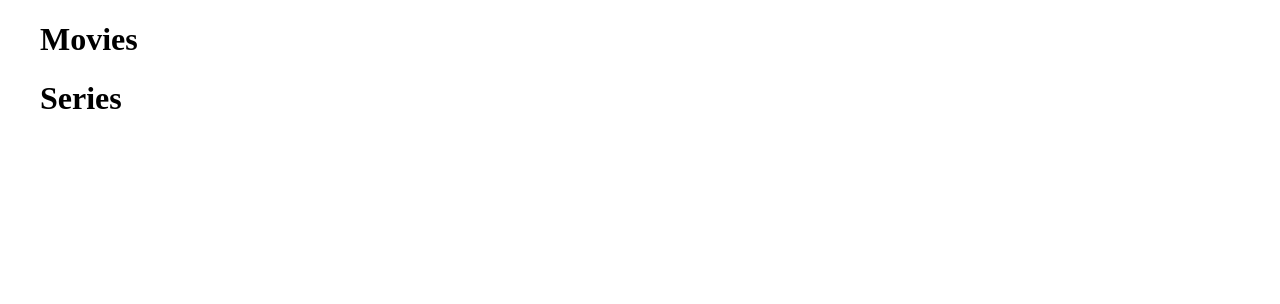
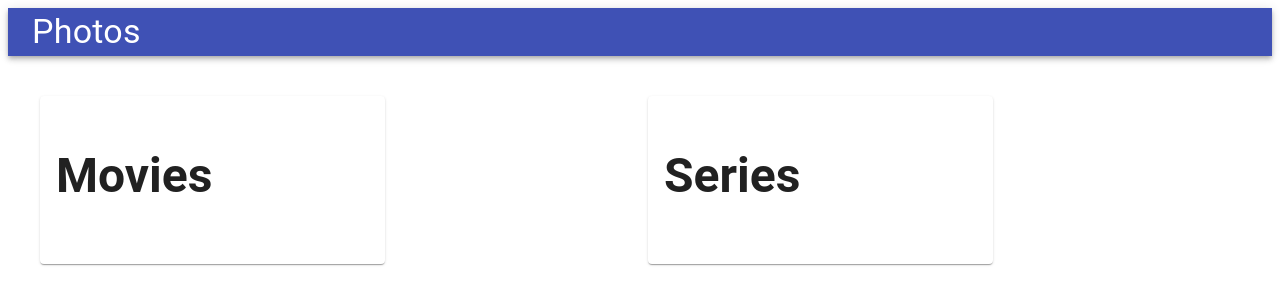
Before and after one commit to metesv/pankod-challenge, a Next.js app in the folder client/: page / in a window 1280 px wide. Shown: the top 304 px of the page. Built offline with nearby package versions, Linux system fonts and the light colour scheme.

Commit message:
nicer index page

```diff
--- a/client/components/Navbar.tsx
+++ b/client/components/Navbar.tsx
@@ -9,7 +9,7 @@ import {
 
 function Navbar() {
   return (
-    <Box sx={{ flexGrow: 1 }}>
+    <Box sx={{ flexGrow: 1, mb: 5 }}>
       <AppBar position="static">
         <Toolbar variant="dense">
           <Link href="/">
--- a/client/pages/_app.tsx
+++ b/client/pages/_app.tsx
@@ -1,15 +1,15 @@
 import React from "react";
 import type { AppProps } from "next/app";
 import { QueryClient, QueryClientProvider } from "react-query";
-import { ReactQueryDevtools } from "react-query/devtools";
+import Navbar from "../components/Navbar";
 
 function MyApp({ Component, pageProps }: AppProps) {
   const [queryClient] = React.useState(() => new QueryClient());
   return (
     // Provide the client to your App
     <QueryClientProvider client={queryClient}>
+      <Navbar />
       <Component {...pageProps} />
-      {/* <ReactQueryDevtools initialIsOpen={false} /> */}
     </QueryClientProvider>
   );
 }
--- a/client/pages/index.tsx
+++ b/client/pages/index.tsx
@@ -1,6 +1,7 @@
 import type { NextPage } from 'next'
 import Head from 'next/head'
 import Link from "next/link"
+import { Grid, Card, CardContent, Typography } from '@mui/material'
 import styles from '../styles/Home.module.css'
 
 const Home: NextPage = () => {
@@ -11,12 +12,30 @@ const Home: NextPage = () => {
         <meta name="description" content="Generated by create next app" />
         <link rel="icon" href="/favicon.ico" />
       </Head>
+      <Grid container spacing={2}>
+        <Grid item xs={12} md={6}>
           <Link href="/movies">
+            <Card sx={{ maxWidth: 345, cursor: "pointer" }}>
+              <CardContent>
+                <Typography gutterBottom variant="h5" component="div">
                     <h1>Movies</h1>
+                </Typography>
+              </CardContent>
+            </Card>
           </Link>
+        </Grid>
+        <Grid item xs={12} md={6}>
           <Link href="/series">
+            <Card sx={{ maxWidth: 345, cursor: "pointer" }}>
+              <CardContent>
+                <Typography gutterBottom variant="h5" component="div">
                     <h1>Series</h1>
+                </Typography>
+              </CardContent>
+            </Card>
           </Link>
+        </Grid>
+      </Grid>
     </div>
   )
 }
--- a/client/pages/movies.tsx
+++ b/client/pages/movies.tsx
@@ -4,7 +4,6 @@ import { useQuery } from "react-query"
 import { CircularProgress, TextField, Grid } from '@mui/material'
 import PageNumber from "../components/PageNumber"
 import Show from "../components/Show"
-import Navbar from "../components/Navbar"
 import { ShowType } from "../types";
 
 const LIMIT = 21;
@@ -35,7 +34,6 @@ const Movies: NextPage<any> = () => {
 
   return (
     <>
-      <Navbar />
       <Grid container spacing={2}>
         <Grid item sm={12} lg={6}>
           <TextField
```
Lines whose indentation alone changed are shown as unchanged.
